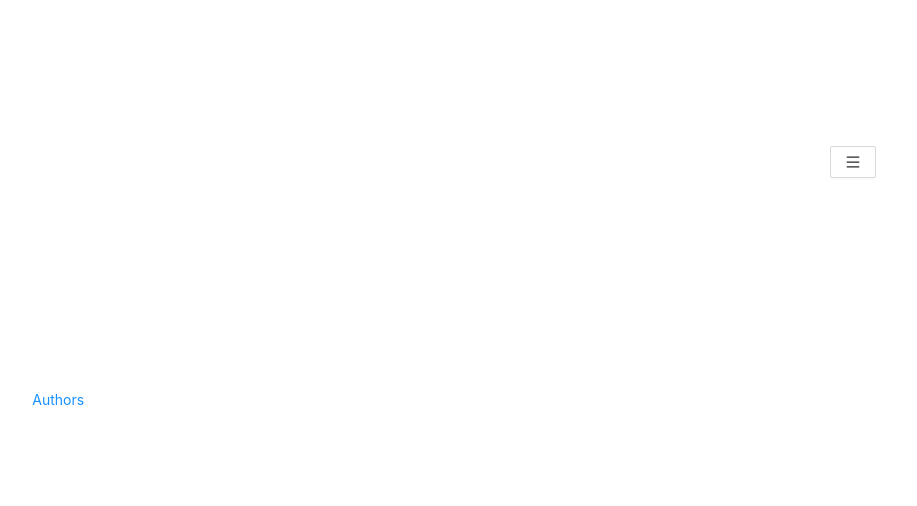
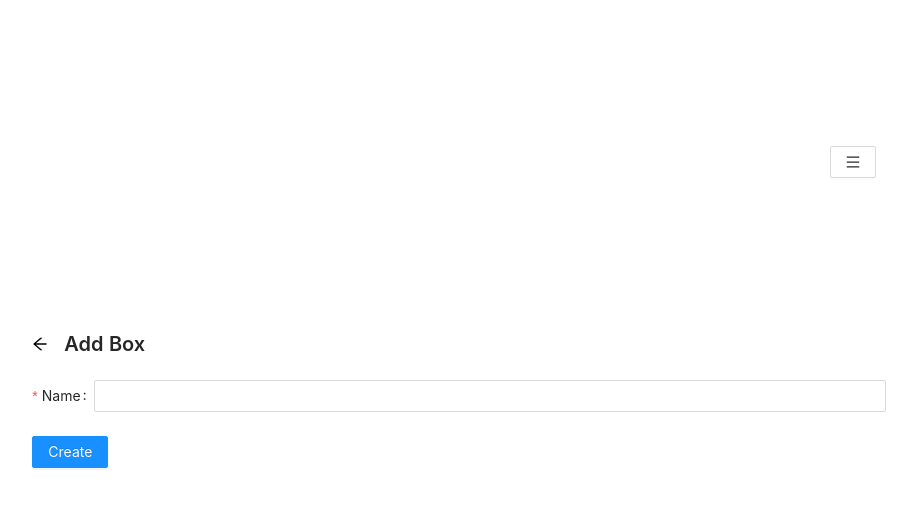
Before and after one commit to MashedBytes/book-database, a React (Create React App) app in the folder app/: page /boxes/new in a window 1280 px wide. Shown: the top 506 px of the page, without its empty margins (181-1098 px from the left). Built offline with nearby package versions, Linux system fonts and the light colour scheme.

Commit message:
app: Add boxes

```diff
--- a/app/src/App.js
+++ b/app/src/App.js
@@ -5,10 +5,16 @@ import {
 } from "react-router-dom";
 
 import { Nav } from "./components/layout/Nav";
+
 import { Authors } from './components/authors/Authors';
 import { AuthorForm } from './components/authors/AuthorForm';
+
 import { Topics } from './components/topics/Topics';
 import { TopicForm } from './components/topics/TopicForm';
+
+import { Boxes } from './components/boxes/Boxes';
+import { BoxForm } from './components/boxes/BoxForm';
+
 import { Home } from "./components/home/Home";
 import { Row, Col } from 'antd';
 
@@ -51,6 +57,16 @@ function App() {
                 <Topics />
               </Route>
 
+              <Route path="/boxes/:id/edit">
+                <BoxForm />
+              </Route>
+              <Route path="/boxes/new">
+                <BoxForm />
+              </Route>
+              <Route path="/boxes">
+                <Boxes />
+              </Route>
+
               <Route path="/">
                 <Home />
               </Route>
--- /dev/null
+++ b/app/src/components/boxes/BoxForm.js
@@ -0,0 +1,47 @@
+import { Form, Input, Button } from 'antd';
+import { useLocation, useHistory } from 'react-router';
+
+import { Heading } from '../layout/Heading';
+import { createBox, updateBox } from '../../shared/http';
+
+export const BoxForm = (props) => {
+  const [form] = Form.useForm()
+  const history = useHistory()
+
+  const location = useLocation()
+  const { record } = location.state || { record: null }
+
+  let actionType = record ? "PATCH" : "POST"
+
+  record && form.setFieldsValue({
+    ...record
+  })
+
+  const onFinish = async values => {
+    if (actionType === "POST")
+      await createBox(values)
+    else
+      await updateBox({ ...record, ...values })
+
+    history.push("/boxes")
+  }
+
+  const buttonLable = actionType === "POST" ? "Create" : "Update"
+  const heading = actionType === "POST" ? "Add Box" : "Edit Box"
+
+  return (
+    <>
+      <Heading title={heading} />
+      <Form form={form} onFinish={onFinish}>
+        <Form.Item name="name" label="Name" rules={[{ required: true, min: 3 }]}>
+          <Input />
+        </Form.Item>
+        <Form.Item>
+          <Button type="primary" htmlType="submit">
+            {buttonLable}
+          </Button>
+        </Form.Item>
+      </Form>
+    </>
+  )
+}
--- /dev/null
+++ b/app/src/components/boxes/Boxes.js
@@ -0,0 +1,72 @@
+import { useEffect, useState } from 'react';
+import { Link } from 'react-router-dom';
+import { Table, Space, Popconfirm } from 'antd';
+
+import { Heading } from '../layout/Heading';
+import { fetchBoxes, deleteBox } from '../../shared/http';
+
+export const Boxes = () => {
+
+  const [boxes, setBoxes] = useState([]);
+
+  const getBoxes = () => {
+    fetchBoxes()
+      .then(res => res.json())
+      .then(res => setBoxes(
+        res.map(box => (
+          { ...box, key: box.id }
+        ))
+      ))
+  }
+
+  useEffect(() => getBoxes(), [])
+
+  const columns = [
+    {
+      title: 'Name',
+      dataIndex: 'name',
+    },
+    {
+      title: 'Action',
+      key: 'action',
+      render: (text, record) => (
+        <Space size="middle">
+
+          <Link to={{
+            pathname: `/boxes/${record.id}/edit`,
+            state: {
+              record: record,
+            }
+          }}
+          >
+            Edit
+          </Link>
+
+          <Popconfirm
+            title="Are you sure to delete this box?"
+            onConfirm={async () => {
+              await deleteBox(record.id)
+              getBoxes()
+            }}
+            okText="Yes"
+            cancelText="No"
+          >
+            <a href="#">Delete</a>
+          </Popconfirm>
+        </Space>
+      ),
+    },
+  ];
+
+  return (
+    <>
+      <Heading
+        title="Boxes"
+        link="/boxes/new"
+        linkText="Add Box"
+      />
+      <Table columns={columns} dataSource={boxes} />
+    </>
+  )
+
+}
--- a/app/src/components/layout/Nav.js
+++ b/app/src/components/layout/Nav.js
@@ -2,7 +2,13 @@ import { useState } from 'react';
 import { Link } from "react-router-dom";
 
 import { Drawer, Button, Row, Col, Menu } from 'antd';
-import { HomeOutlined, UserOutlined, MenuOutlined, UnorderedListOutlined } from '@ant-design/icons';
+import {
+  HomeOutlined,
+  UserOutlined,
+  MenuOutlined,
+  UnorderedListOutlined,
+  InboxOutlined
+} from '@ant-design/icons';
 
 const { SubMenu } = Menu;
 
@@ -38,6 +44,7 @@ export const Nav = () => {
               <Menu.Item icon={<HomeOutlined />}>
                 <Link to="/">Home</Link>
               </Menu.Item>
+
               <SubMenu icon={<UserOutlined />} title="Authors">
                 <Menu.Item>
                   <Link to="/authors">Authors List</Link>
@@ -46,6 +53,7 @@ export const Nav = () => {
                   <Link to="/authors/new">Add Author</Link>
                 </Menu.Item>
               </SubMenu>
+
               <SubMenu icon={<UnorderedListOutlined />} title="Topics">
                 <Menu.Item>
                   <Link to="/topics">Topics List</Link>
@@ -54,6 +62,16 @@ export const Nav = () => {
                   <Link to="/topics/new">Add Topic</Link>
                 </Menu.Item>
               </SubMenu>
+
+              <SubMenu icon={<InboxOutlined />} title="Boxes">
+                <Menu.Item>
+                  <Link to="/boxes">Boxes List</Link>
+                </Menu.Item>
+                <Menu.Item>
+                  <Link to="/boxes/new">Add Box</Link>
+                </Menu.Item>
+              </SubMenu>
+
             </Menu>
 
           </Drawer>
--- a/app/src/shared/http.js
+++ b/app/src/shared/http.js
@@ -50,3 +50,19 @@ export function deleteAuthor(id) {
 export function fetchAuthors() {
   return fetch(`${api_host}/authors`, generateFetchConfig('GET'));
 }
+
+export function createBox(payload) {
+  return fetch(`${api_host}/boxes`, generateFetchConfig("POST", payload));
+}
+
+export function updateBox(payload) {
+  return fetch(`${api_host}/boxes/${payload.id}`, generateFetchConfig("PATCH", payload));
+}
+
+export function deleteBox(id) {
+  return fetch(`${api_host}/boxes/${id}`, generateFetchConfig("DELETE"));
+}
+
+export function fetchBoxes() {
+  return fetch(`${api_host}/boxes`, generateFetchConfig('GET'));
+}
```
Also changed, not shown: 2 other files (tests, documents, lock files or other folders).
